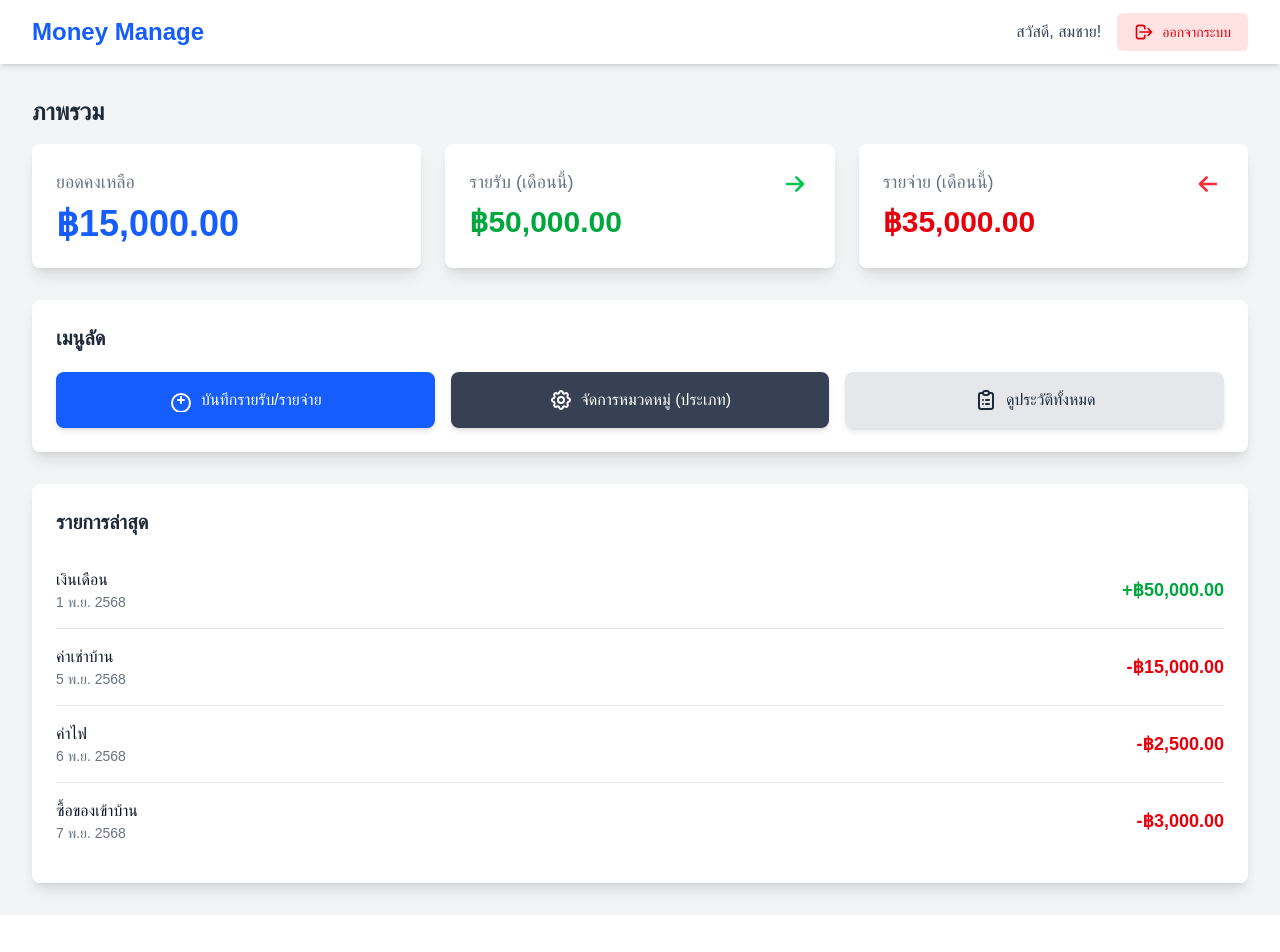
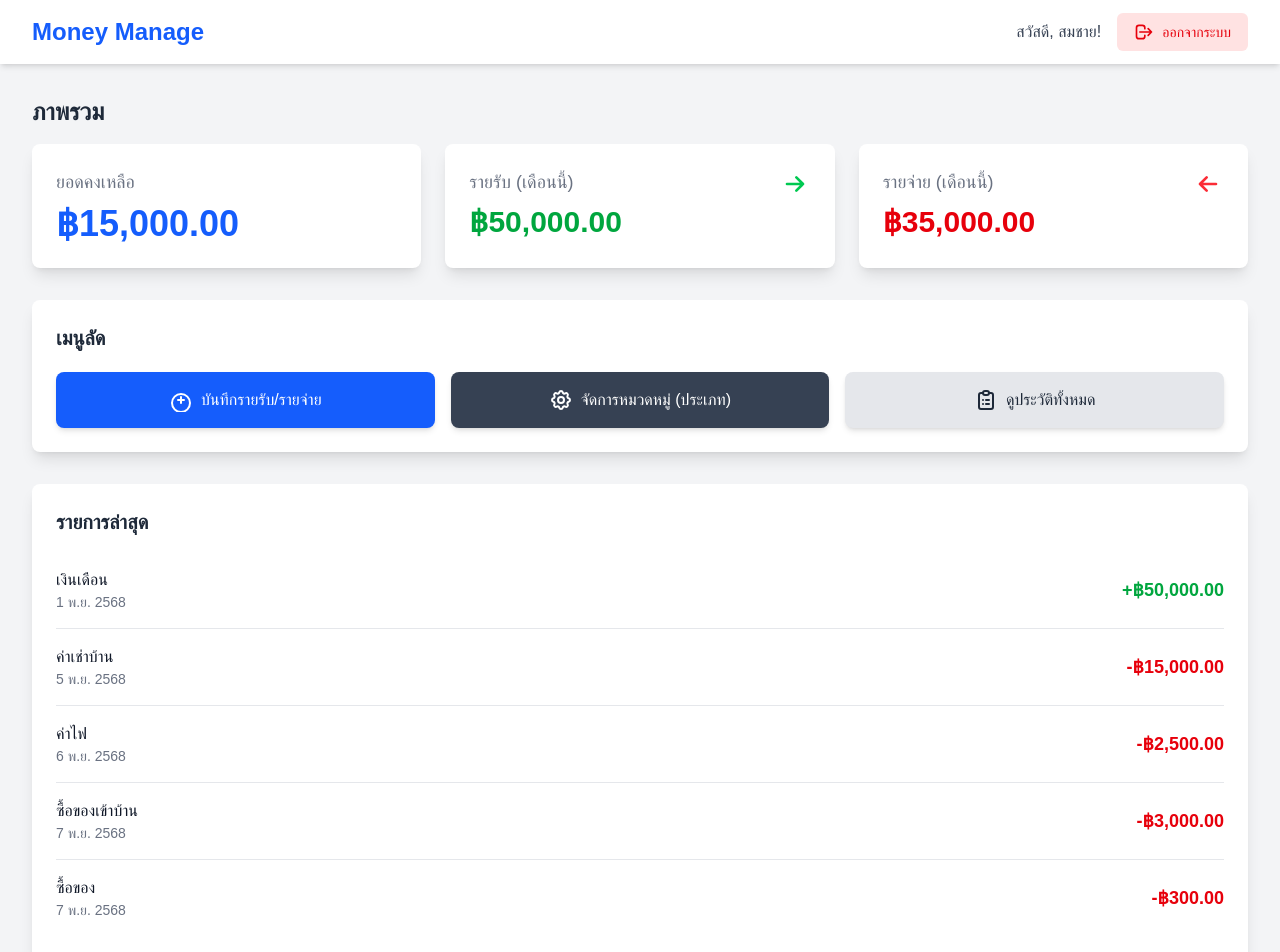
Before and after one commit to komkem01/money-manage, a Next.js app: page /dashboard in a window 1280 px wide. Shown: the top 952 px of the page. Before the commit the page ends 915 px from the top, so only its background shows below. Built offline with nearby package versions, Linux system fonts and the light colour scheme.

Commit message:
fix : dashboard
- เพิ่ม หน้าหลัก

```diff
--- a/app/dashboard/page.tsx
+++ b/app/dashboard/page.tsx
@@ -160,6 +160,13 @@ const mockData = {
       id: "4",
       description: "ซื้อของเข้าบ้าน",
       amount: 3000.0,
+      type: "expense",
+      date: "2025-11-07",
+    },
+    {
+      id: "5",
+      description: "ซื้อของ",
+      amount: 300.0,
       type: "expense",
       date: "2025-11-07",
     },
```
